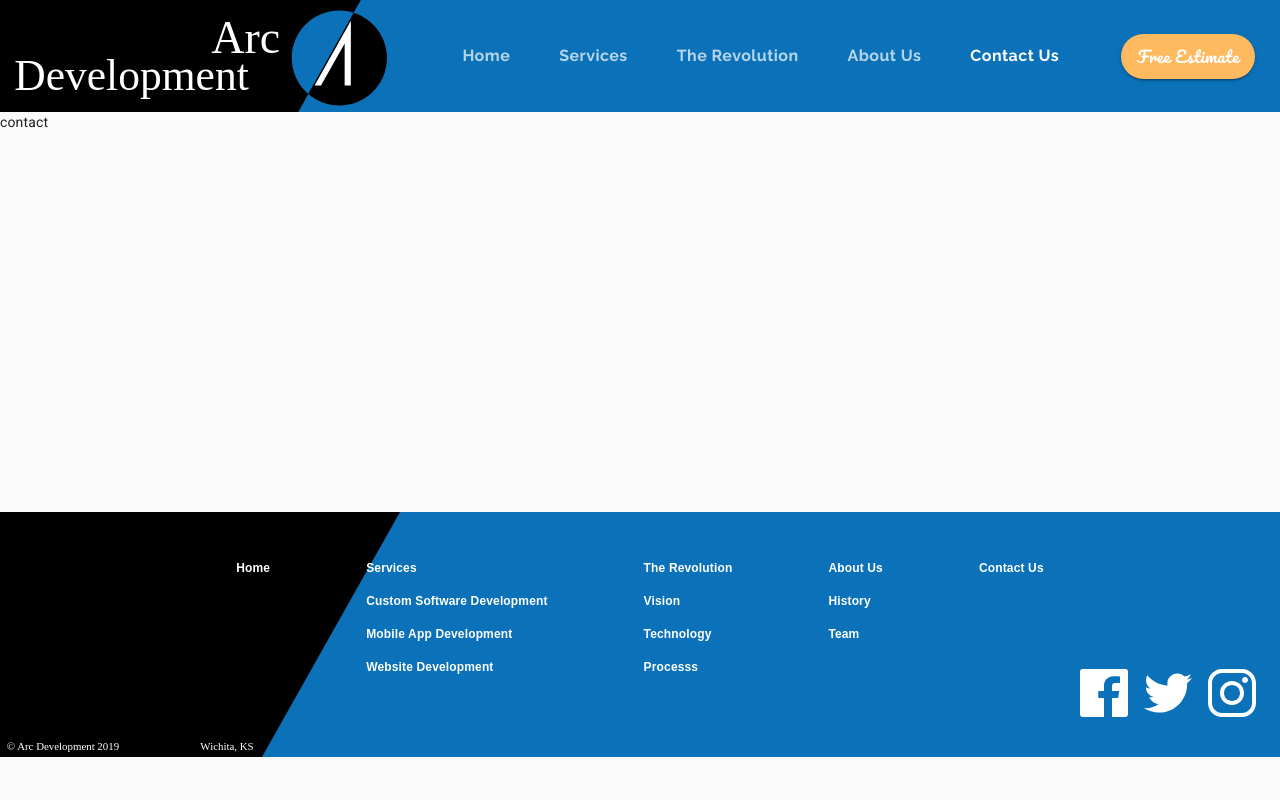
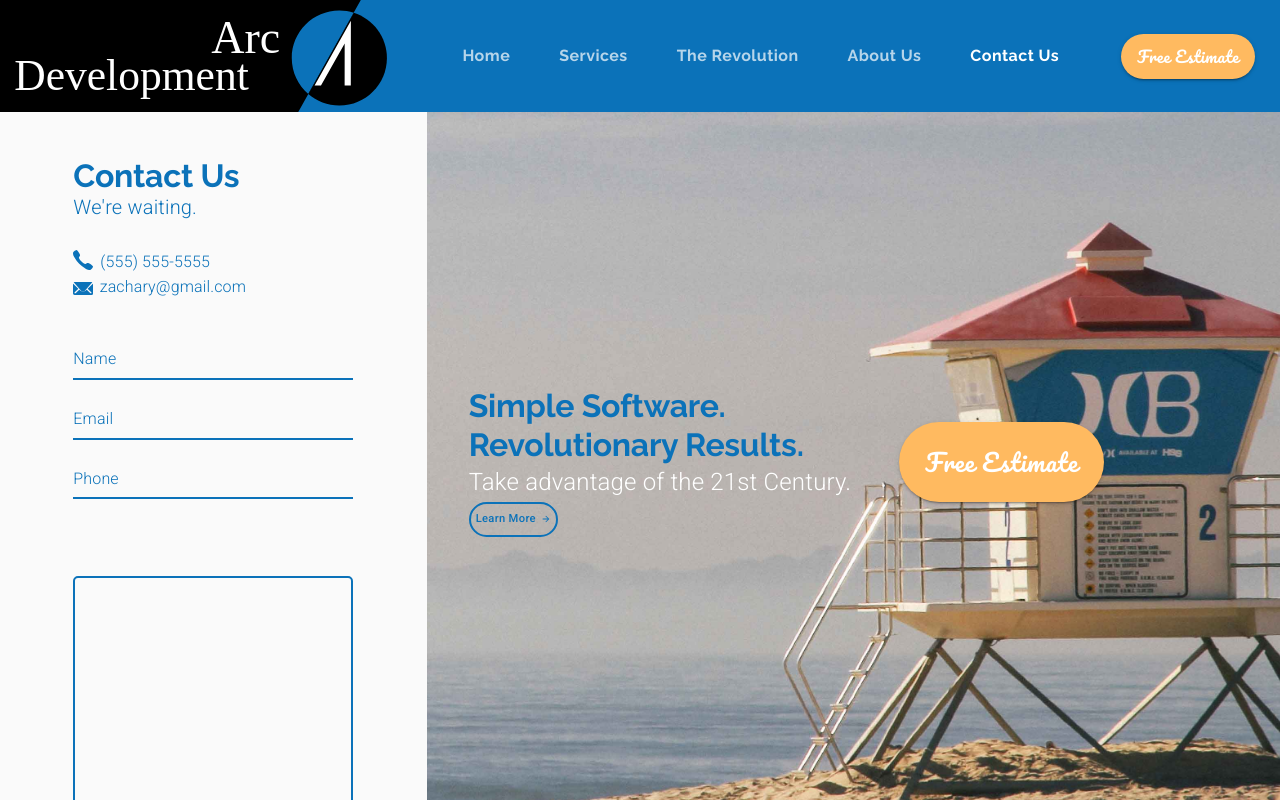
Before and after one commit to luckyleonard/material-ui-demo, a React (Create React App) app: page /contact in a window 1280 px wide. Shown: the top 800 px of the page. Built offline with nearby package versions, Linux system fonts and the light colour scheme.

Commit message:
🐛 fix(bug) contact us page
- added theme for MuiInput and MuiInputLabel
- fixed contact us page and used it in App

```diff
--- a/src/App.tsx
+++ b/src/App.tsx
@@ -14,6 +14,7 @@ import MobileDevelopPage from 'containers/MobileDevelopPage';
 import WebsiteDevelopPage from 'containers/WebsiteDevelopPage';
 import RevolutionPage from 'containers/RevolutionPage';
 import AboutUsPage from 'containers/AboutUsPage';
+import ContactUsPage from 'containers/ContactUsPage';
 
 function App() {
   return (
@@ -45,7 +46,7 @@ function App() {
               <AboutUsPage />
             </Route>
             <Route exact path='/contact'>
-              <div>contact</div>
+              <ContactUsPage />
             </Route>
             <Route exact path='/estimate'>
               <div>estimate</div>
--- a/src/components/ui/theme.ts
+++ b/src/components/ui/theme.ts
@@ -95,6 +95,28 @@ const theme = createMuiTheme({
       borderRadius: 50,
     },
   },
+  overrides: {
+    MuiInputLabel: {
+      root: {
+        color: arcBlue,
+        fontSize: '1rem',
+      },
+    },
+    MuiInput: {
+      root: {
+        color: arcGray,
+        fontWeight: 300,
+      },
+      underline: {
+        '&:before': {
+          borderBottom: `2px solid ${arcBlue}`,
+        },
+        '&:hover:not($disabled):not($focused):not($error):before': {
+          borderBottom: `2px solid ${arcBlue}`,
+        },
+      },
+    },
+  },
 });
 
 export default theme;
--- a/src/containers/ContactUsPage/ContactUsPage.tsx
+++ b/src/containers/ContactUsPage/ContactUsPage.tsx
@@ -1,7 +1,7 @@
 import React, { useState, ChangeEvent } from 'react';
 import axios from 'axios';
 import { Link } from 'react-router-dom';
-import { makeStyles, useTheme } from '@material-ui/core/styles';
+import { makeStyles, useTheme, Theme } from '@material-ui/core/styles';
 import Grid from '@material-ui/core/Grid';
 import Typography from '@material-ui/core/Typography';
 import Button from '@material-ui/core/Button';
@@ -14,13 +14,13 @@ import Snackbar from '@material-ui/core/Snackbar';
 
 import ButtonArrow from 'components/ButtonArrow';
 
-import background from '../assets/background.jpg';
-import mobileBackground from '../assets/mobileBackground.jpg';
-import phoneIcon from '../assets/phone.svg';
-import emailIcon from '../assets/email.svg';
-import airplane from '../assets/send.svg';
+import background from 'assets/background.jpg';
+import mobileBackground from 'assets/mobileBackground.jpg';
+import phoneIcon from 'assets/phone.svg';
+import emailIcon from 'assets/email.svg';
+import airplane from 'assets/send.svg';
 
-const useStyles = makeStyles((theme) => ({
+const useStyles = makeStyles((theme: Theme) => ({
   background: {
     backgroundImage: `url(${background})`,
     backgroundPosition: 'center',
@@ -328,15 +328,15 @@ export default function ContactUsPage() {
               : matchesSM
               ? 0
               : matchesMD
-              ? '15em'
-              : '25em',
+              ? '1em'
+              : '5em',
             paddingRight: matchesXS
               ? 0
               : matchesSM
               ? 0
               : matchesMD
-              ? '15em'
-              : '25em',
+              ? '1em'
+              : '5em',
           },
         }}>
         <DialogContent>
@@ -431,7 +431,7 @@ export default function ContactUsPage() {
         anchorOrigin={{ vertical: 'top', horizontal: 'center' }}
         message={alertMessage}
         autoHideDuration={4000}
-        onClose={() => setAlert(false)}
+        onClose={() => setAlert({ open: false, color: '' })}
       />
       <Grid
         item
@@ -466,8 +466,7 @@ export default function ContactUsPage() {
                   component={Link}
                   to='/revolution'
                   variant='outlined'
-                  className={classes.learnButton}
-                  onClick={() => props.setValue(2)}>
+                  className={classes.learnButton}>
                   <span style={{ marginRight: 5 }}>Learn More</span>
                   <ButtonArrow
                     width={10}
@@ -484,8 +483,7 @@ export default function ContactUsPage() {
             component={Link}
             to='/estimate'
             variant='contained'
-            className={classes.estimateButton}
-            onClick={() => props.setValue(5)}>
+            className={classes.estimateButton}>
             Free Estimate
           </Button>
         </Grid>
```
